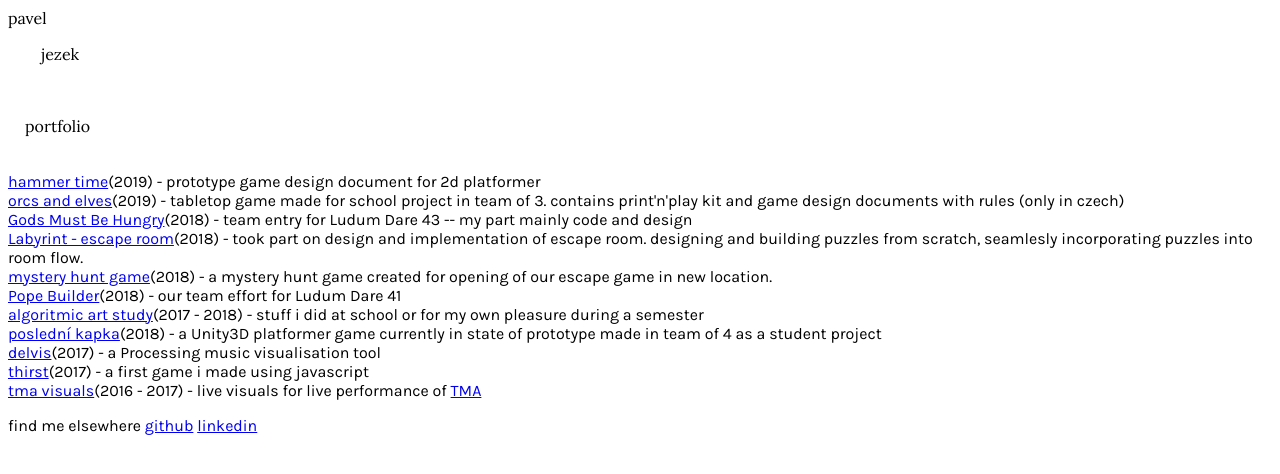
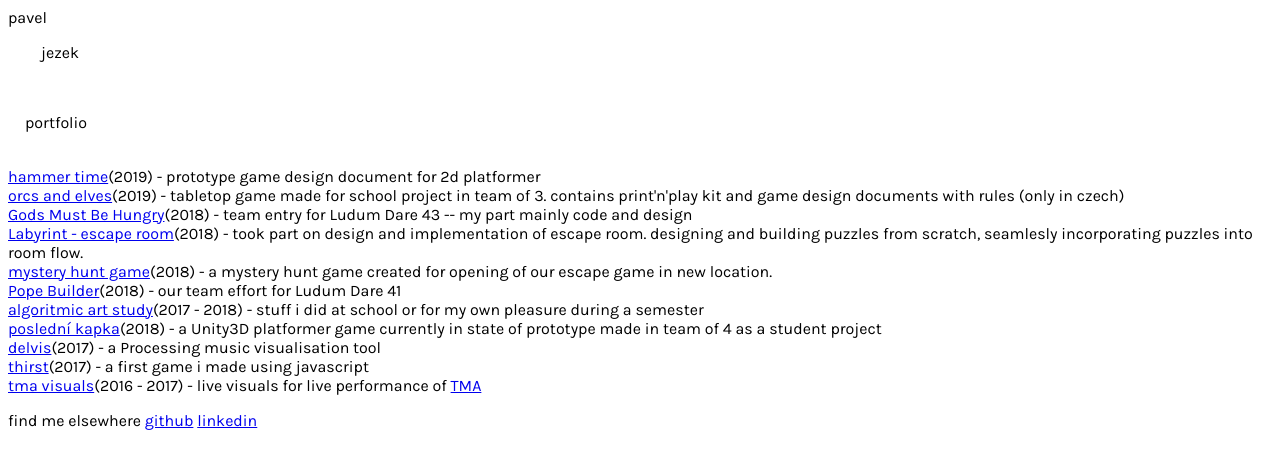
Before and after one commit to srpwnd/paveljezek.github.io, a plain HTML site: page index.html in a window 1280 px wide. Drawn offline with Linux system fonts and the light colour scheme.

Commit message:
Update style.css

```diff
--- a/style.css
+++ b/style.css
@@ -1,9 +1,5 @@
 body {
     font-family: 'Karla', sans-serif;
-}
-
-#header {
-    font-family: 'Lora', serif;
 }
 
 img {
```
